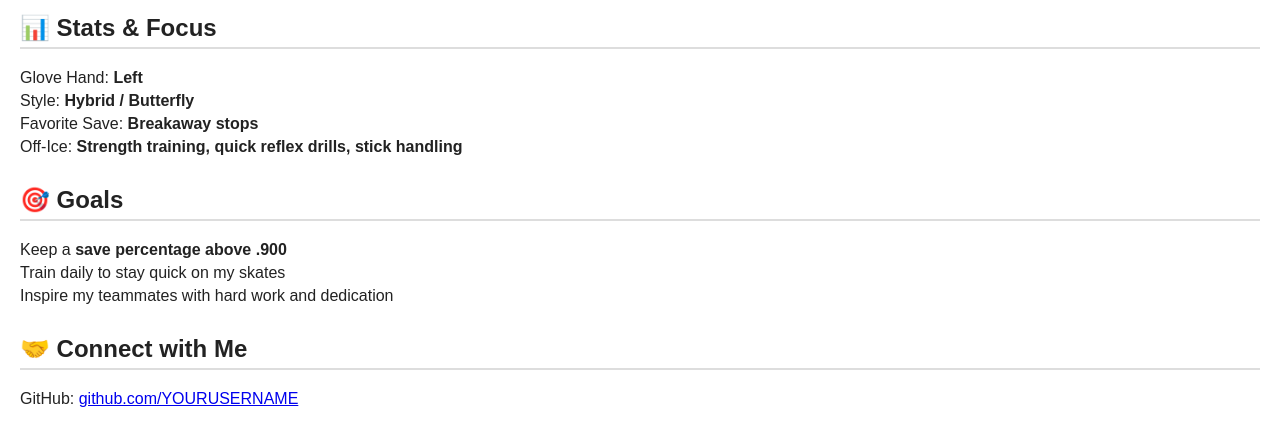
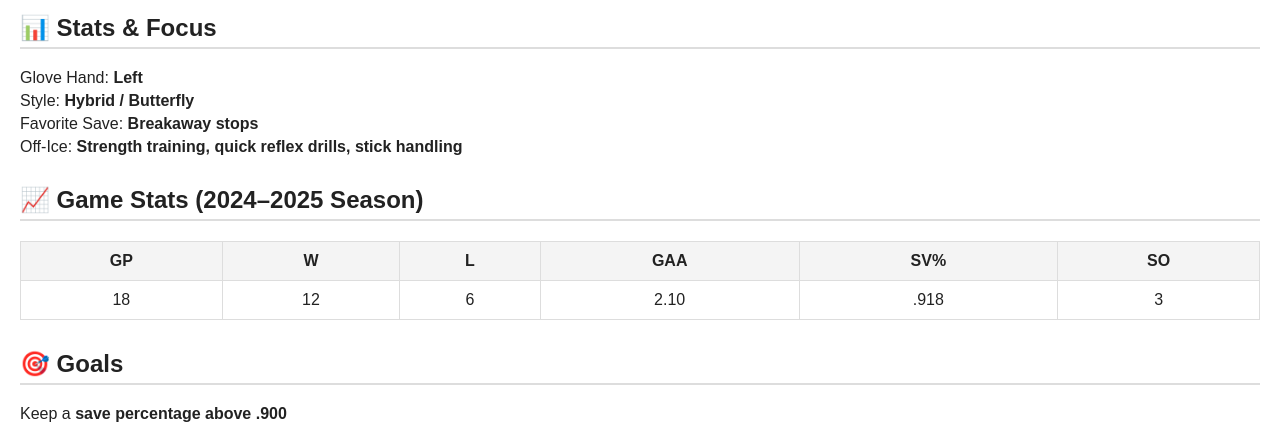
Before and after one commit to maccie67/67, a plain HTML site: page index.html in a window 1280 px wide. Shown: the part 365-794 px from the top of the page. Drawn offline with Linux system fonts and the light colour scheme.

Commit message:
Update index.html

```diff
--- a/index.html
+++ b/index.html
@@ -49,6 +49,21 @@
       height: 30px;
       margin-left: 10px;
     }
+    table {
+      width: 100%;
+      border-collapse: collapse;
+      margin-top: 15px;
+    }
+    table, th, td {
+      border: 1px solid #ddd;
+    }
+    th, td {
+      padding: 10px;
+      text-align: center;
+    }
+    th {
+      background-color: #f4f4f4;
+    }
     .footer {
       margin-top: 40px;
       font-size: 0.9em;
@@ -67,7 +82,7 @@
     <img src="profile-pic.png" alt="Profile Picture">
     <div>
       <h1>🥅 Goalie Profile</h1>
-      <p><strong>[macie legge]</strong> — Goalie #31<br>
+      <p><strong>[Your Name]</strong> — Goalie #31<br>
          Boston Jr. Eagles U14 🦅 | Boston, MA</p>
     </div>
   </div>
@@ -94,6 +109,27 @@
     <li>Off-Ice: <strong>Strength training, quick reflex drills, stick handling</strong></li>
   </ul>
 
+  <!-- Game Stats -->
+  <h2>📈 Game Stats (2024–2025 Season)</h2>
+  <table>
+    <tr>
+      <th>GP</th>
+      <th>W</th>
+      <th>L</th>
+      <th>GAA</th>
+      <th>SV%</th>
+      <th>SO</th>
+    </tr>
+    <tr>
+      <td>18</td>
+      <td>12</td>
+      <td>6</td>
+      <td>2.10</td>
+      <td>.918</td>
+      <td>3</td>
+    </tr>
+  </table>
+
   <!-- Goals -->
   <h2>🎯 Goals</h2>
   <ul>
```
